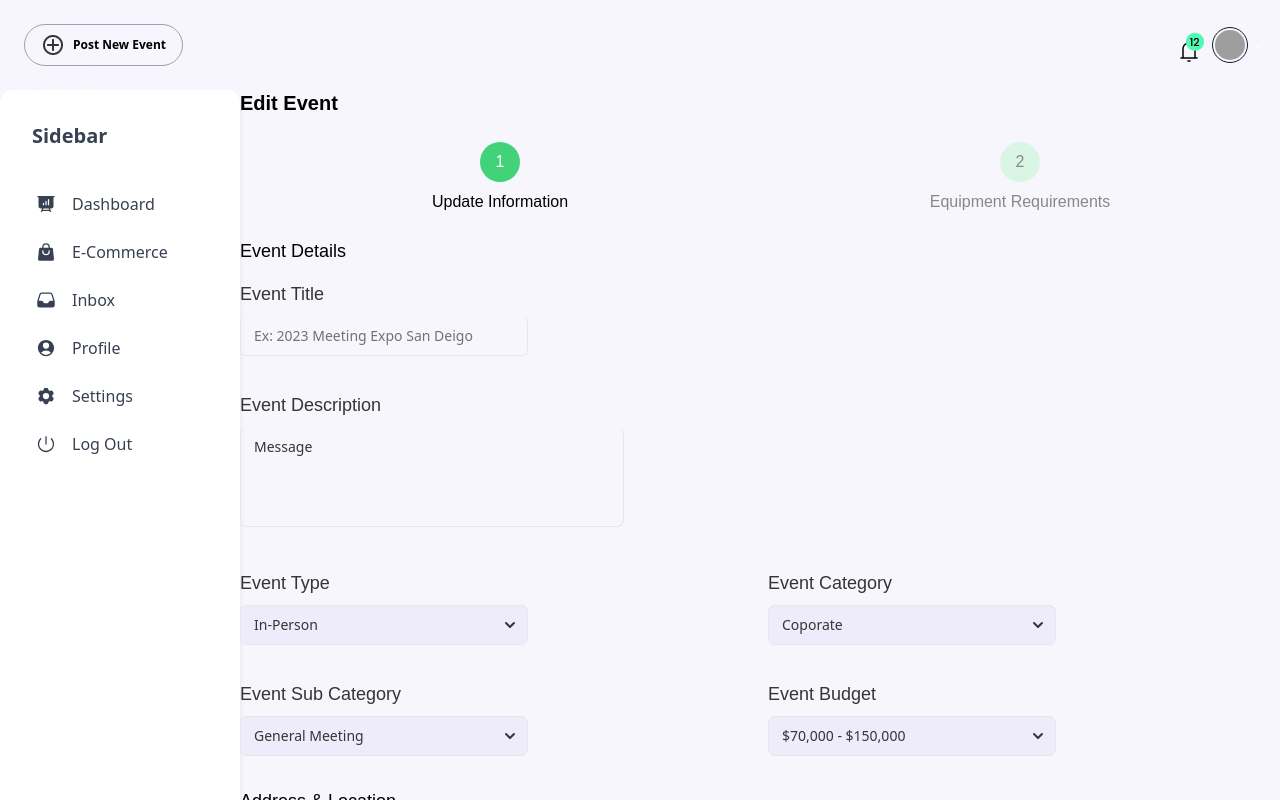
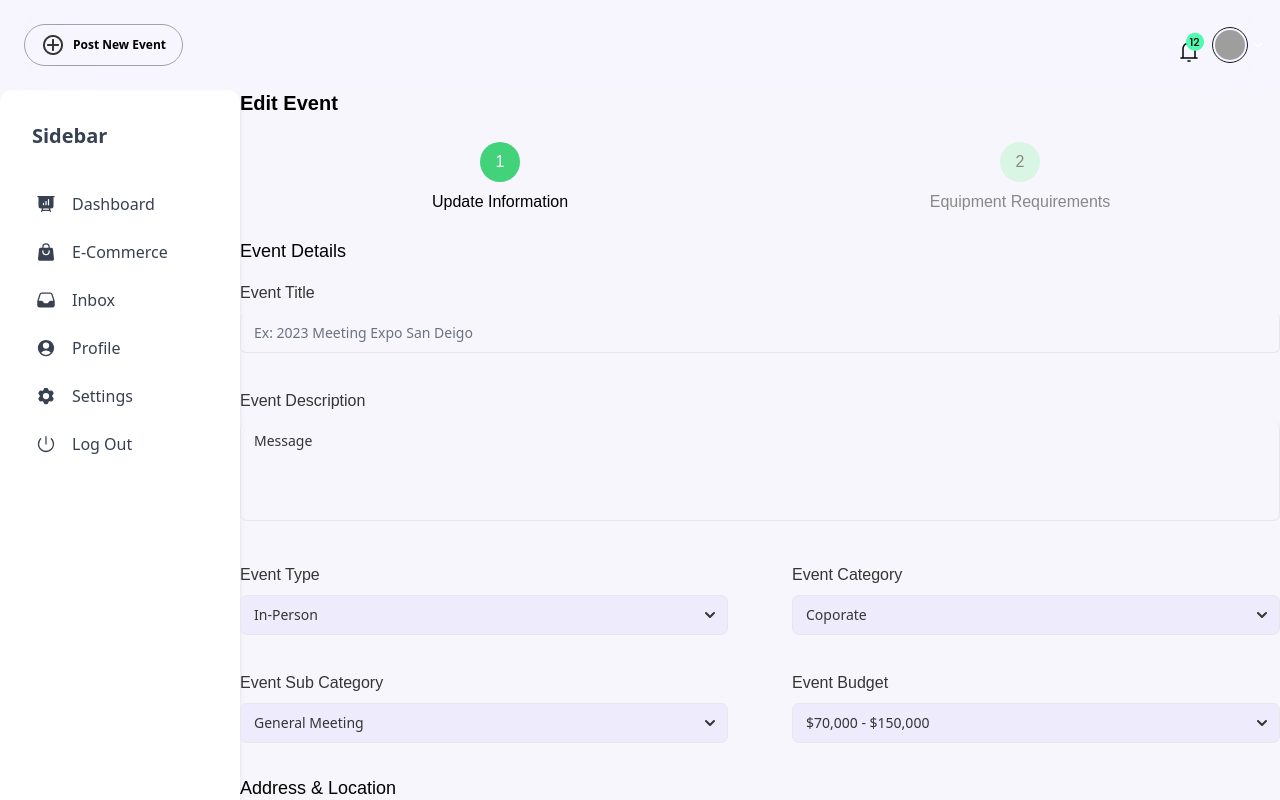
Before and after one commit to diduladishan/AV-Bids-Dashboard, a React (Create React App) app: page /13_edit_event in a window 1280 px wide. Built offline with nearby package versions, Linux system fonts and the light colour scheme; grey boxes are pictures that could not be loaded.

Commit message:
event edit front end updated

```diff
--- a/src/pages/13_edit_event/index.tsx
+++ b/src/pages/13_edit_event/index.tsx
@@ -35,28 +35,27 @@ export function index() {
 
       <p className="font-medium text-[18px] mb-4">Event Details</p>
 
-      <div className="grid grid-cols-2 gap-4 font-medium text-[18px] text-[#353535]">
+      <div className="grid grid-cols-2 gap-x-16 gap-y-4 font-medium text-[16px] text-[#353535]">
         <div className="col-span-2">
           <p className="mb-2">Event Title </p>
-          <div className="w-72 mb-5">
+          <div className="mb-5">
             <Input
               label="Ex: 2023 Meeting Expo San Deigo"
               crossOrigin=""
-              className="rounded-md bg-[#eeebfb]"
+              className="rounded-md bg-[#eeebfc]"
             />
           </div>
         </div>
         <div className="col-span-2">
           <p className="mb-2">Event Description </p>
-          <div className="w-96 mb-5">
-            <Textarea label="Message" className="bg-[#eeebfb]" />
+          <div className="mb-5">
+            <Textarea label="Message" className="bg-[#eeebfc]" />
           </div>
         </div>
         <div className="">
-          {" "}
           <p className="mb-2">Event Type </p>
-          <div className="w-72 mb-5">
-            <Select label="In-Person" className="bg-[#eeebfb]">
+          <div className="mb-5">
+            <Select label="In-Person" className="bg-[#eeebfc]">
               <Option>Option 01</Option>
               <Option>Option 02</Option>
               <Option>Option 03</Option>
@@ -66,10 +65,9 @@ export function index() {
           </div>
         </div>
         <div className="">
-          {" "}
           <p className="mb-2">Event Category </p>
-          <div className="w-72 mb-5">
-            <Select label="Coporate" className="bg-[#eeebfb]">
+          <div className="mb-5">
+            <Select label="Coporate" className="bg-[#eeebfc]">
               <Option>Option 01</Option>
               <Option>Option 02</Option>
               <Option>Option 03</Option>
@@ -80,8 +78,8 @@ export function index() {
         </div>
         <div className="">
           <p className="mb-2">Event Sub Category</p>
-          <div className="w-72 mb-5">
-            <Select label="General Meeting" className="bg-[#eeebfb]">
+          <div className=" mb-5">
+            <Select label="General Meeting" className="bg-[#eeebfc]">
               <Option>Option 01</Option>
               <Option>Option 02</Option>
               <Option>Option 03</Option>
@@ -92,8 +90,8 @@ export function index() {
         </div>
         <div className="">
           <p className="mb-2">Event Budget</p>
-          <div className="w-72 mb-8">
-            <Select label="$70,000 - $150,000" className="bg-[#eeebfb]">
+          <div className=" mb-8">
+            <Select label="$70,000 - $150,000" className="bg-[#eeebfc]">
               <Option>Option 01</Option>
               <Option>Option 02</Option>
               <Option>Option 03</Option>
@@ -108,46 +106,46 @@ export function index() {
 
       <p className="font-medium text-[18px] mb-4">Address & Location</p>
 
-      <div className="grid grid-cols-2 gap-4">
+      <div className="grid grid-cols-2 gap-x-16 gap-y-4 mb-4 font-medium text-[16px] text-[#353535]">
         <div className="">
           <p className="mb-2">Venue Name</p>
-          <div className="w-72 mb-5">
+          <div className="mb-5">
             <Input
               label="Venue Name"
               crossOrigin=""
-              className="rounded-md bg-[#eeebfb] "
+              className="rounded-md bg-[#eeebfc]"
             />
           </div>
         </div>
 
         <div className="...">
           <p className="mb-2">Address</p>
-          <div className="w-72 mb-5">
+          <div className="mb-5">
             <Input
               label="Address"
               crossOrigin=""
-              className="rounded-md bg-[#eeebfb] "
+              className="rounded-md bg-[#eeebfc]"
             />
           </div>
         </div>
       </div>
 
-      <div className="grid grid-cols-3 gap-4 font-medium text-[18px] text-[#353535]">
+      <div className="grid grid-cols-3 gap-x-16 gap-y-4 font-medium text-[16px] text-[#353535]">
         <div className="...">
           <p className="mb-2">City </p>
-          <div className="w-72 mb-5">
+          <div className="mb-5">
             <Input
               label="Enter City"
               crossOrigin=""
-              className="rounded-md bg-[#eeebfb] "
+              className="rounded-md bg-[#eeebfc]"
             />
           </div>
         </div>
 
         <div className="...">
           <p className="mb-2">State</p>
-          <div className="w-72 mb-5">
-            <Select label="Select State" className="bg-[#eeebfb]">
+          <div className="mb-5">
+            <Select label="Select State" className="bg-[#eeebfc]">
               <Option>Option 01</Option>
               <Option>Option 02</Option>
               <Option>Option 03</Option>
@@ -159,11 +157,11 @@ export function index() {
 
         <div className="...">
           <p className="mb-2">Zip</p>
-          <div className="w-72 mb-8">
+          <div className="mb-8">
             <Input
               label="Enter Zip Code"
               crossOrigin=""
-              className="rounded-md bg-[#eeebfb] "
+              className="rounded-md bg-[#eeebfc]"
             />
           </div>
         </div>
@@ -173,7 +171,7 @@ export function index() {
 
       <p className="font-medium text-[18px] mb-4">File Attachment</p>
 
-      <div className="grid grid-cols-2 gap-4 font-medium text-[18px] text-black">
+      <div className="grid grid-cols-2 gap-x-16 gap-y-4 font-medium text-[18px] text-black">
         <div className="flex items-center gap-24">
           <p>guideline and requirements.doc</p>
           <img
```
